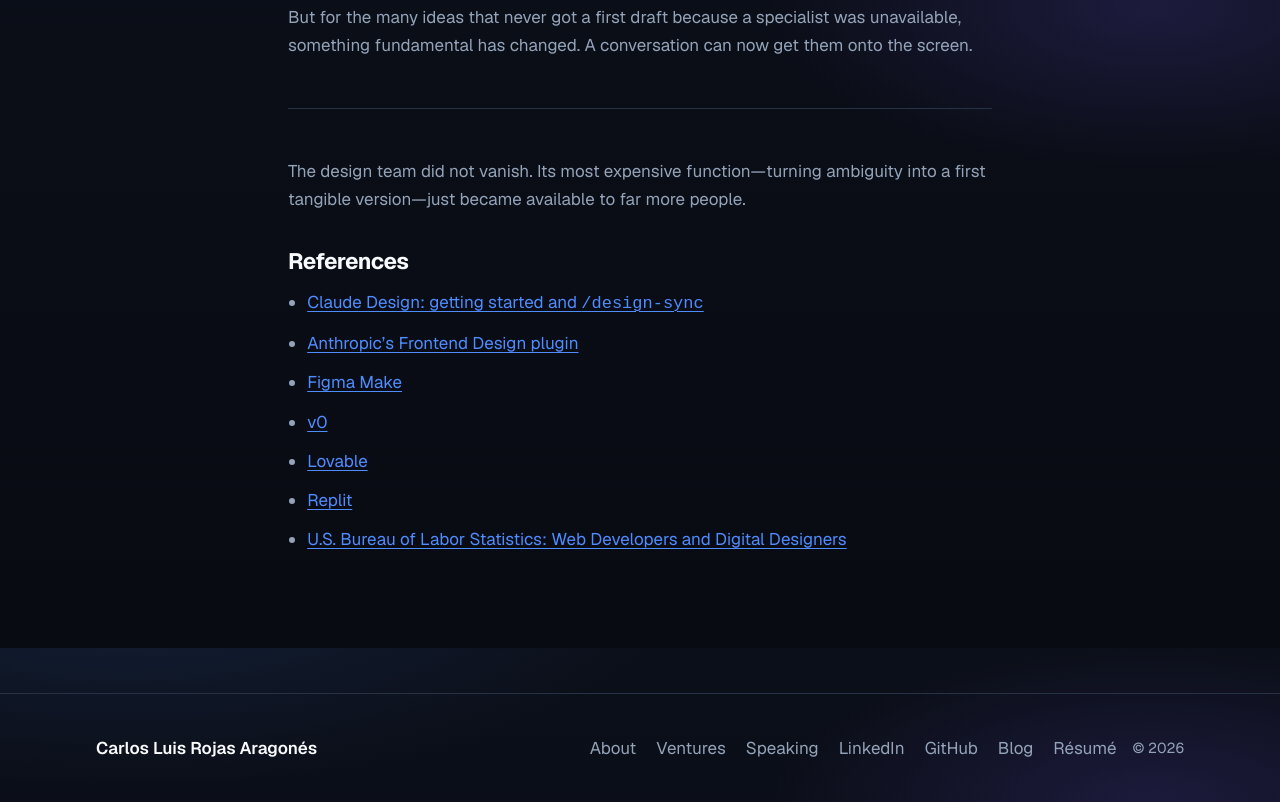
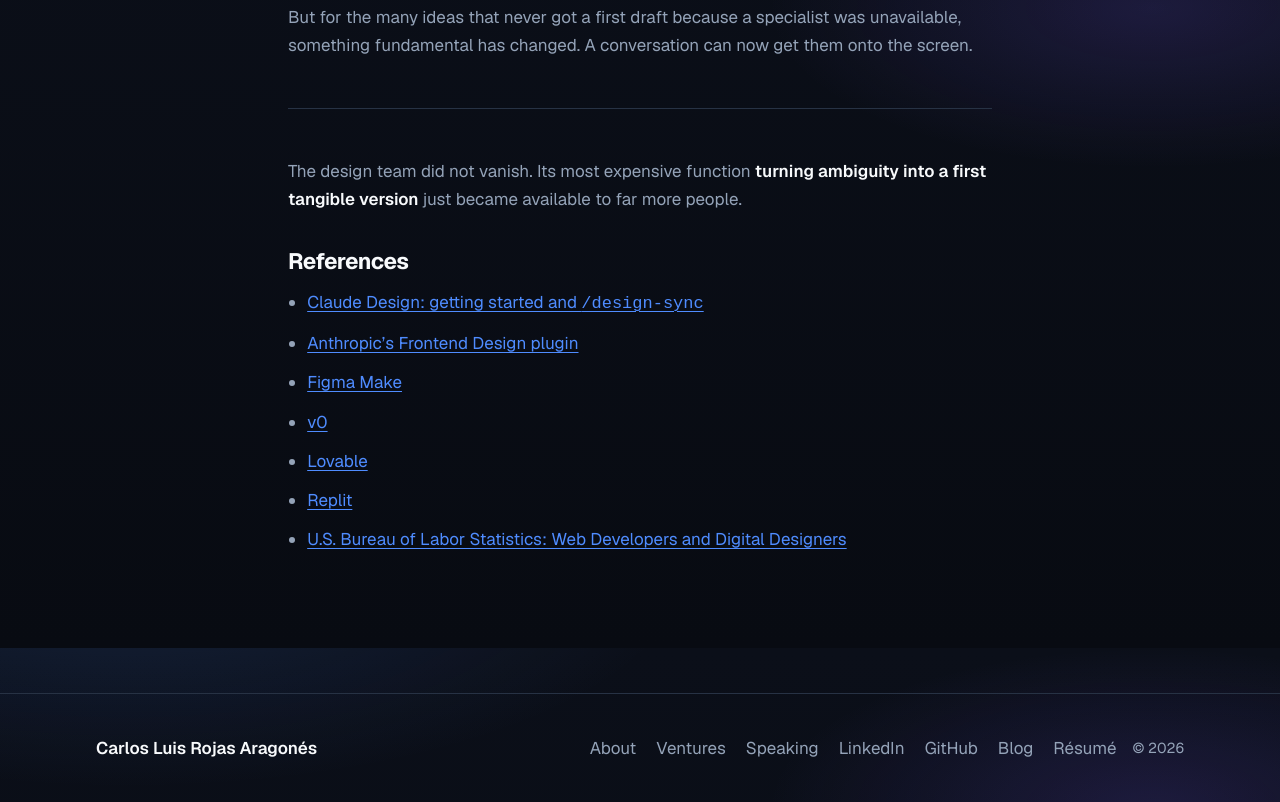
Before and after one commit to crojasaragonez/crojasaragonez.github.io, an Astro site: page /blog/design-is-now-a-conversation in a window 1280 px wide. Shown: the part 3352-4154 px from the top of the page. Built offline with nearby package versions, Linux system fonts and the light colour scheme; Astro itself is replaced by a stand-in of ours.

Commit message:
edit post#4

```diff
--- a/src/content/blog/design-is-now-a-conversation.md
+++ b/src/content/blog/design-is-now-a-conversation.md
@@ -72,7 +72,7 @@
 
 ---
 
-The design team did not vanish. Its most expensive function—turning ambiguity into a first tangible version—just became available to far more people.
+The design team did not vanish. Its most expensive function **turning ambiguity into a first tangible version** just became available to far more people.
 
 ## References
 
```
